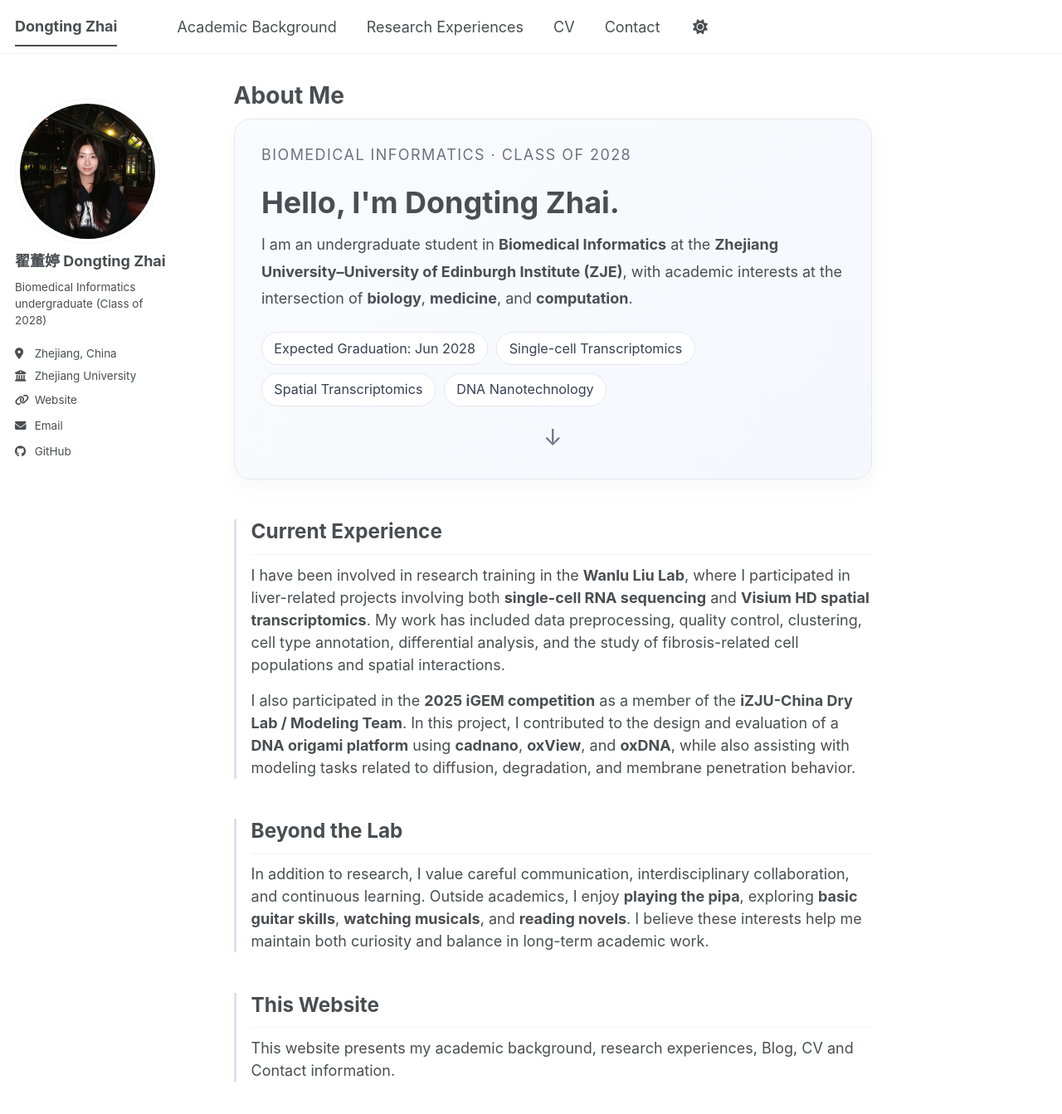
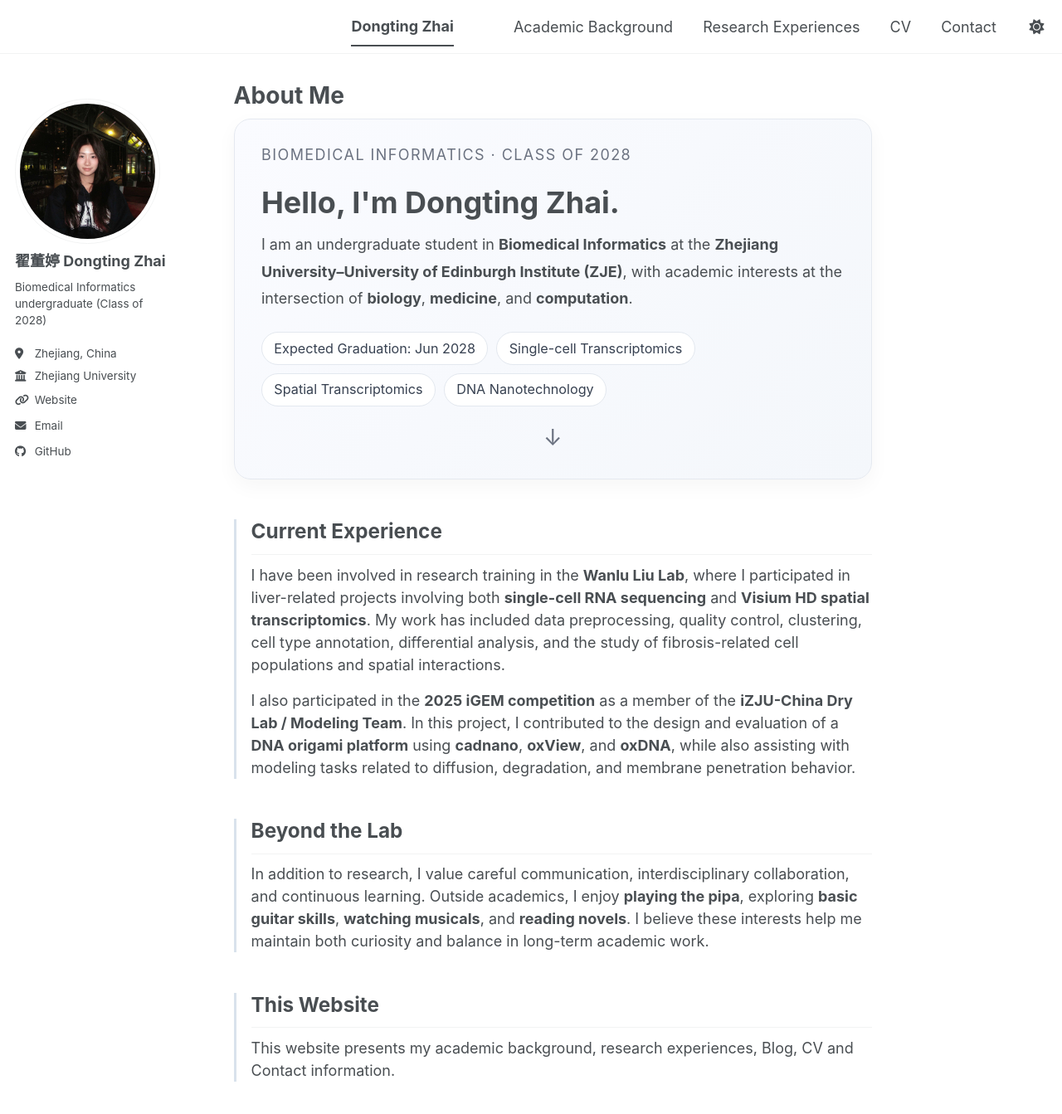
Before and after one commit to Iris1618/Iris1618.github.io, a Jekyll site: the page built from _pages/about.md, in a window 1280 px wide and 1400 px high. Shown: the top 1343 px of the window at 83% size. Built offline with Jekyll 4.4.1, drawn with Linux system fonts in a browser that asks for light colours; a script bundle is joined from its source files by our own code; library files that are not in the unit come from our copies.

Commit message:
Add styles for greedy navigation links

```diff
--- a/assets/css/main.scss
+++ b/assets/css/main.scss
@@ -41,3 +41,7 @@
     "vendor/font-awesome/solid",
     "vendor/font-awesome/brands"
 ;
+.greedy-nav .visible-links {
+  margin-left: auto;
+  padding-left: 2rem;
+}
```
